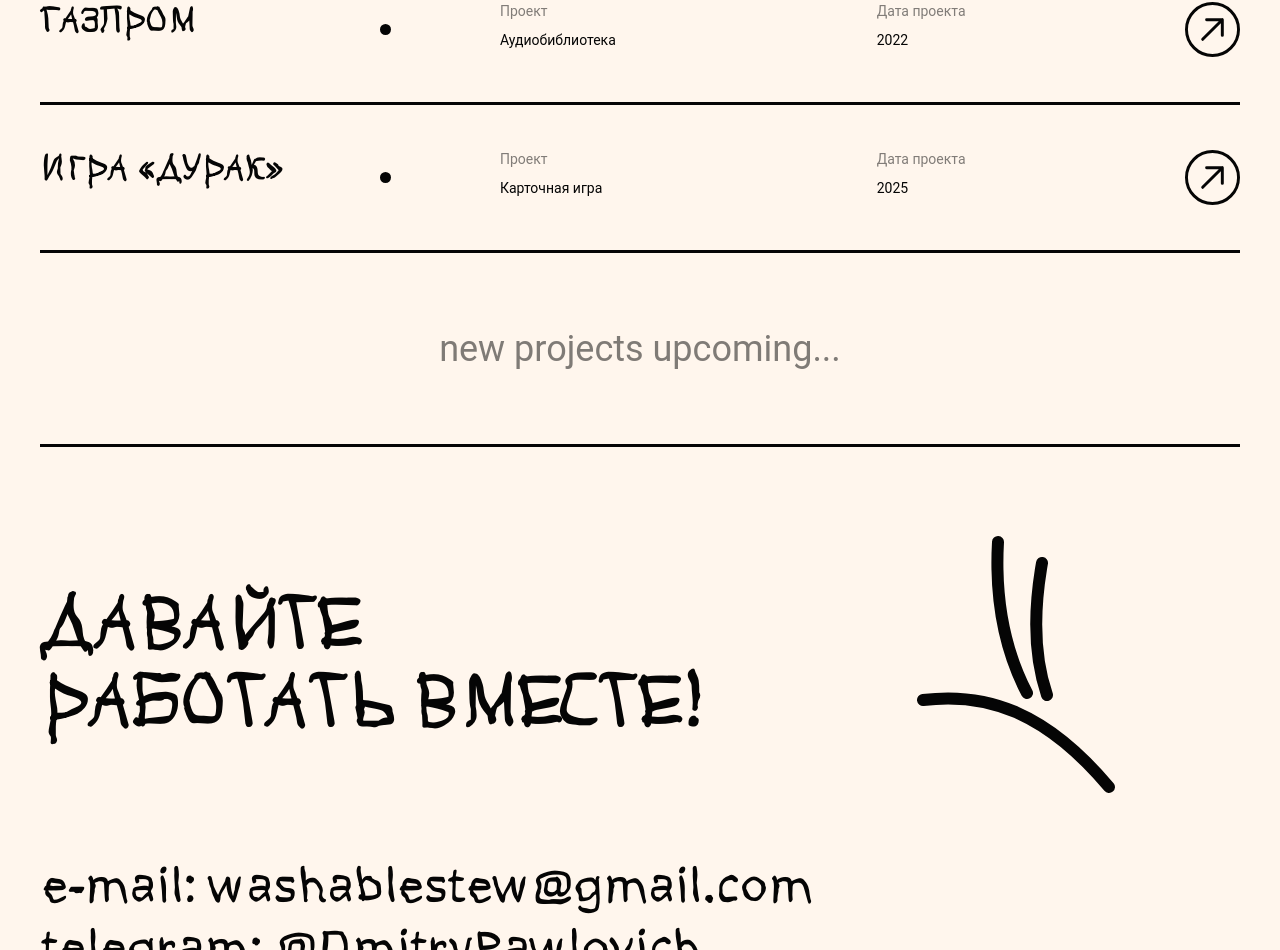
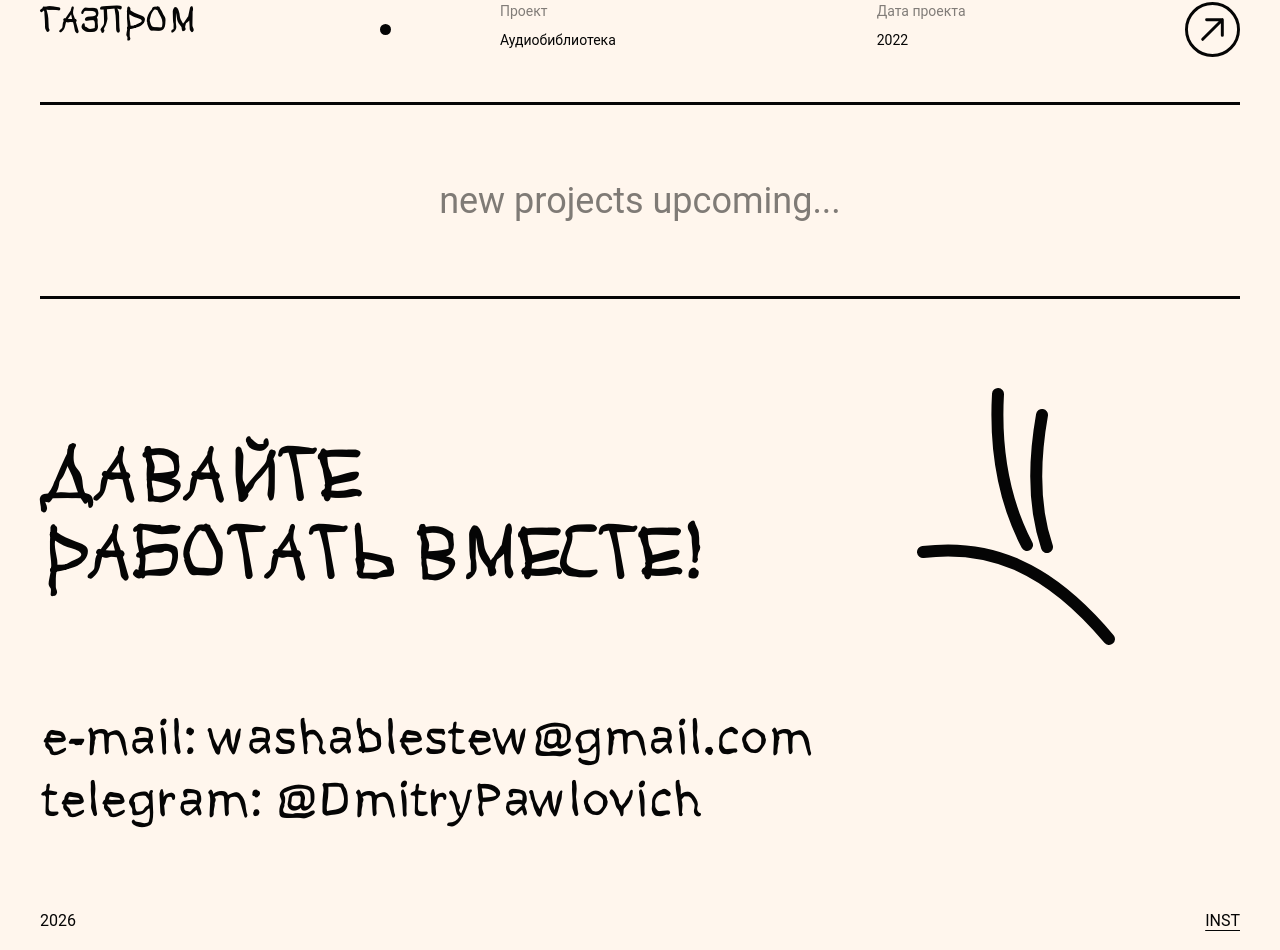
Before and after one commit to washablestew/portfolio, a React (Vite) app: page / in a window 1280 px wide. Shown: the part 1463-2413 px from the top of the page. Built offline with nearby package versions, Linux system fonts and the light colour scheme.

Commit message:
Prepare portfolio for Apache hosting

```diff
--- a/src/projects.ts
+++ b/src/projects.ts
@@ -12,5 +12,4 @@ export const projects: Project[] = [
   { id: 'jaecoo', title: 'Jaecoo', category: 'SMM', period: '2022–2024', href: '/projects/jaecoo' },
   { id: 'chillout', title: 'ChillOut', category: 'SMM', period: '2023–2024', href: '/projects/chillout' },
   { id: 'gazprom', title: 'Газпром', category: 'Аудиобиблиотека', period: '2022', href: '/projects/gazprom' },
-  { id: 'durak', title: 'Игра «Дурак»', category: 'Карточная игра', period: '2025', href: '/projects/durak' },
 ]
```
Also changed, not shown: 1 other file (tests, documents, lock files or other folders).
